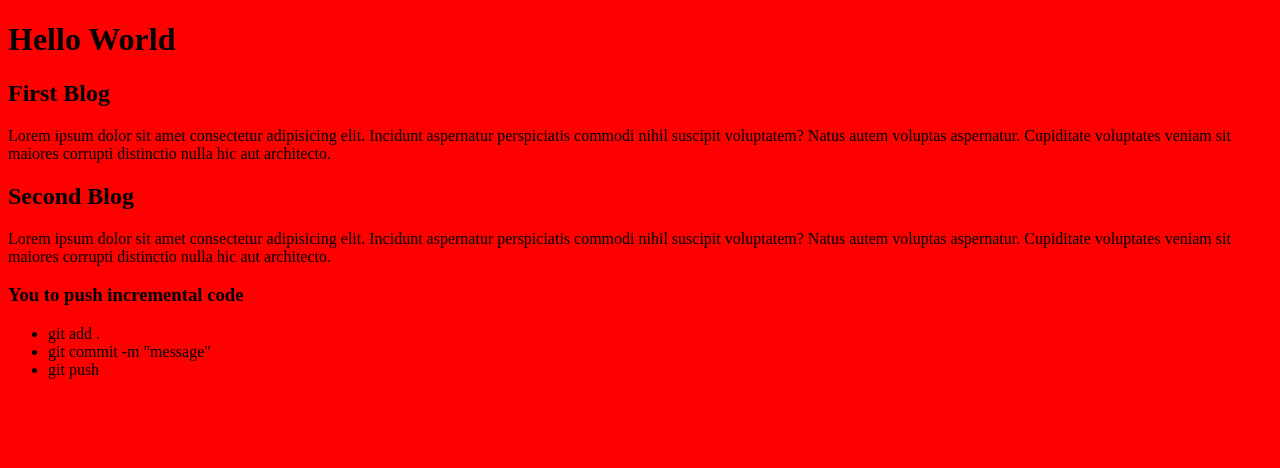
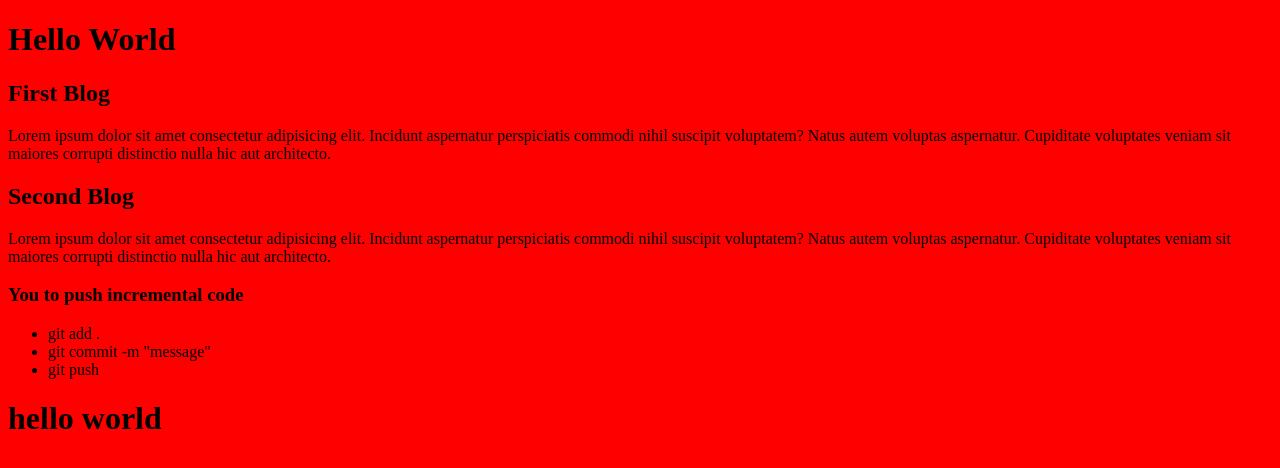
Before and after one commit to mstsurnalyakter/git_practice, a plain HTML site: page index.html in a window 1280 px wide. Drawn offline with Linux system fonts and the light colour scheme.

Commit message:
added footer

```diff
--- a/index.html
+++ b/index.html
@@ -31,6 +31,9 @@
             <li>git push</li>
         </ul>
     </section>
+    <footer>
+        <h1>hello world</h1>
+    </footer>
 
 
 </body>
```
